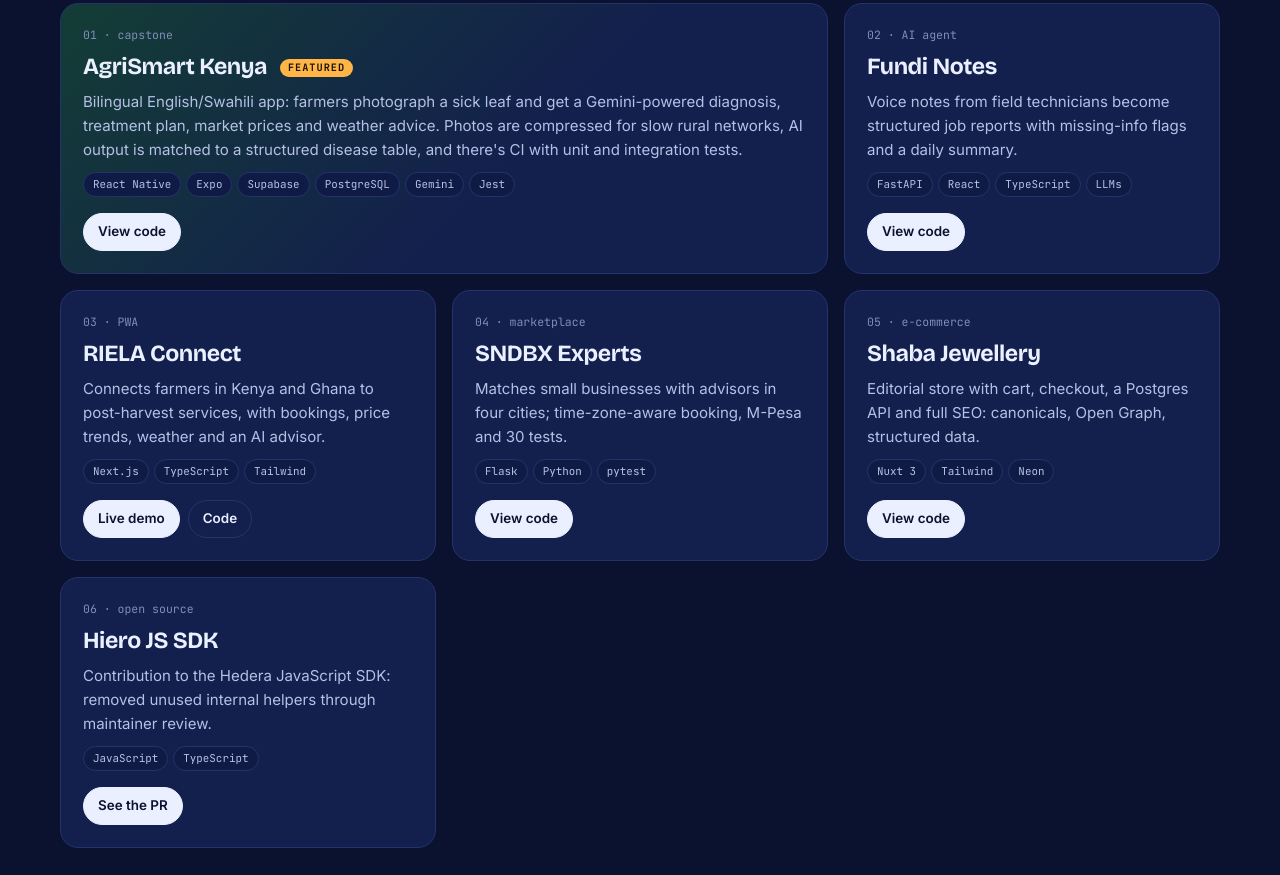
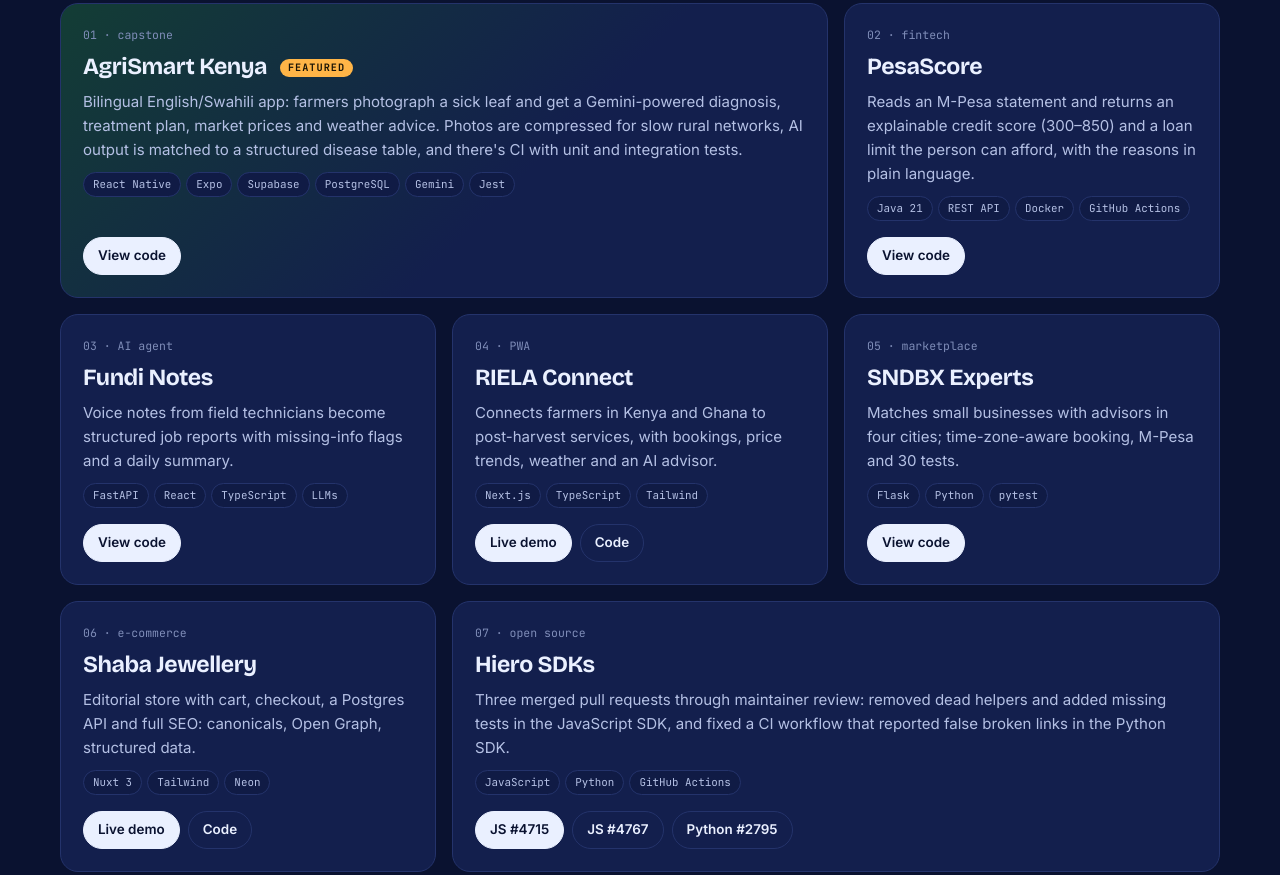
Before and after one commit to Kare100/valerie-portfolio, a plain HTML site: page index.html in a window 1280 px wide. Shown: the part 9120-9995 px from the top of the page. Drawn offline with nearby package versions, Linux system fonts and the light colour scheme.

Commit message:
Add PesaScore and all merged Hiero PRs, link Shaba live demo

```diff
--- a/index.html
+++ b/index.html
@@ -138,6 +138,9 @@ button { font: inherit; color: inherit; }
 .a-fb { position: absolute; inset: 0; display: grid; place-items: center; font-family: var(--f-d); font-weight: 800; font-size: 1.6rem; color: rgba(255,255,255,.85); }
 .a-riela { background: linear-gradient(135deg, #5A3A0E, #9A6A1B); }
 .a-sndbx { background: linear-gradient(135deg, #123058, #1C4E8A); }
+.a-pesa { background: linear-gradient(135deg, #0F3D2A, #1B6B47); display: flex !important; flex-direction: column; align-items: center; justify-content: center; gap: 2px; color: #E9FBEF; }
+.a-pesa b { font-family: var(--f-d); font-weight: 800; font-size: 2rem; line-height: 1; }
+.a-pesa small { font-family: var(--f-m); font-size: .62rem; letter-spacing: .08em; opacity: .8; }
 
 /* world overlay */
 .world { position: absolute; inset: 0; z-index: 12; opacity: 0; pointer-events: none; background: radial-gradient(ellipse at 50% 120%, #1A2C6E, transparent 60%), var(--night); }
@@ -178,12 +181,13 @@ button { font: inherit; color: inherit; }
 .card p { margin: 0; color: var(--ink-2); font-size: .94rem; }
 .card .tg { display: flex; flex-wrap: wrap; gap: 5px; }
 .card .tg span { font-family: var(--f-m); font-size: .68rem; padding: 3px 9px; border-radius: 99px; background: var(--night-2); border: 1px solid var(--line); color: var(--ink-2); }
-.card .lk { display: flex; gap: 8px; margin-top: auto; padding-top: 6px; }
+.card .lk { display: flex; flex-wrap: wrap; gap: 8px; margin-top: auto; padding-top: 6px; }
 .card .lk a { font-size: .84rem; font-weight: 600; text-decoration: none; padding: 7px 14px; border-radius: 99px; border: 1px solid var(--line); }
 .card .lk a:first-child { background: var(--ink); color: var(--night); border-color: var(--ink); }
 .card .lk a:hover { border-color: var(--amber); }
 .card.feat { grid-column: span 2; background: linear-gradient(135deg, #133D35, var(--panel) 60%); }
 @media (max-width: 620px) { .card.feat { grid-column: auto; } }
+@media (min-width: 961px) { .card.wide { grid-column: span 2; } }
 .badge { display: inline-block; font-family: var(--f-m); font-size: .64rem; letter-spacing: .1em; text-transform: uppercase; padding: 3px 8px; border-radius: 99px; background: var(--amber); color: #1A1406; margin-left: 8px; vertical-align: middle; }
 
 .xp { display: grid; border-top: 1px solid var(--line); }
@@ -446,18 +450,18 @@ footer { display: flex; flex-wrap: wrap; justify-content: space-between; gap: 8p
             <div class="lk"><a href="https://github.com/Kare100/sndbx-experts" target="_blank" rel="noopener">Code ↗</a></div></div>
         </article>
         <article class="win w5">
-          <div class="tb"><i></i><i></i><i></i>shaba-jewellery</div>
-          <div class="art a-shaba">SHABA</div>
-          <div class="bd"><h3>Shaba Jewellery</h3><p>An editorial e-commerce store with cart, checkout, a Postgres API and a full SEO checklist.</p>
-            <div class="tg"><span>Nuxt 3</span><span>Tailwind</span><span>Neon</span></div>
-            <div class="lk"><a href="https://github.com/Kare100/shaba-jewellery" target="_blank" rel="noopener">Code ↗</a></div></div>
+          <div class="tb"><i></i><i></i><i></i>pesascore</div>
+          <div class="art a-pesa"><b>712</b><small>LIMIT KES 8,500 · WHY ↓</small></div>
+          <div class="bd"><h3>PesaScore</h3><p>Turns an M-Pesa statement into an explainable credit score and a safe loan limit, for people with no bank history.</p>
+            <div class="tg"><span>Java 21</span><span>REST API</span><span>Docker</span></div>
+            <div class="lk"><a href="https://github.com/Kare100/pesascore" target="_blank" rel="noopener">Code ↗</a></div></div>
         </article>
         <article class="win w6">
-          <div class="tb"><i></i><i></i><i></i>hiero-sdk-js · PR #4715</div>
+          <div class="tb"><i></i><i></i><i></i>hiero-ledger · 3 merged PRs</div>
           <div class="art a-hiero"><div class="h">@@ internal helpers @@</div><div class="m">- function unusedHelper(bytes) {</div><div class="m">-   return bytes.slice(0, 4);</div><div class="p">+ // 4 dead helpers removed</div></div>
-          <div class="bd"><h3>Hiero JS SDK</h3><p>Open-source contribution to the Hedera SDK, through maintainer code review.</p>
-            <div class="tg"><span>JavaScript</span><span>Open source</span></div>
-            <div class="lk"><a href="https://github.com/hiero-ledger/hiero-sdk-js/pull/4715" target="_blank" rel="noopener">See PR ↗</a></div></div>
+          <div class="bd"><h3>Hiero SDKs</h3><p>Three merged pull requests to the Hiero JavaScript and Python SDKs, through maintainer code review.</p>
+            <div class="tg"><span>JavaScript</span><span>Python</span><span>Open source</span></div>
+            <div class="lk"><a href="https://github.com/Kare100#open-source" target="_blank" rel="noopener">See PRs ↗</a></div></div>
         </article>
       </div>
     </div>
@@ -526,21 +530,24 @@ footer { display: flex; flex-wrap: wrap; justify-content: space-between; gap: 8p
           <p>Bilingual English/Swahili app: farmers photograph a sick leaf and get a Gemini-powered diagnosis, treatment plan, market prices and weather advice. Photos are compressed for slow rural networks, AI output is matched to a structured disease table, and there's CI with unit and integration tests.</p>
           <div class="tg"><span>React Native</span><span>Expo</span><span>Supabase</span><span>PostgreSQL</span><span>Gemini</span><span>Jest</span></div>
           <div class="lk"><a href="https://github.com/Kare100/agrismart-kenya" target="_blank" rel="noopener">View code</a></div></article>
-        <article class="card"><span class="n">02 · AI agent</span><h3>Fundi Notes</h3><p>Voice notes from field technicians become structured job reports with missing-info flags and a daily summary.</p>
+        <article class="card"><span class="n">02 · fintech</span><h3>PesaScore</h3><p>Reads an M-Pesa statement and returns an explainable credit score (300–850) and a loan limit the person can afford, with the reasons in plain language.</p>
+          <div class="tg"><span>Java 21</span><span>REST API</span><span>Docker</span><span>GitHub Actions</span></div>
+          <div class="lk"><a href="https://github.com/Kare100/pesascore" target="_blank" rel="noopener">View code</a></div></article>
+        <article class="card"><span class="n">03 · AI agent</span><h3>Fundi Notes</h3><p>Voice notes from field technicians become structured job reports with missing-info flags and a daily summary.</p>
           <div class="tg"><span>FastAPI</span><span>React</span><span>TypeScript</span><span>LLMs</span></div>
           <div class="lk"><a href="https://github.com/Kare100/fundi-notes" target="_blank" rel="noopener">View code</a></div></article>
-        <article class="card"><span class="n">03 · PWA</span><h3>RIELA Connect</h3><p>Connects farmers in Kenya and Ghana to post-harvest services, with bookings, price trends, weather and an AI advisor.</p>
+        <article class="card"><span class="n">04 · PWA</span><h3>RIELA Connect</h3><p>Connects farmers in Kenya and Ghana to post-harvest services, with bookings, price trends, weather and an AI advisor.</p>
           <div class="tg"><span>Next.js</span><span>TypeScript</span><span>Tailwind</span></div>
           <div class="lk"><a href="https://riela-connect-1.vercel.app" target="_blank" rel="noopener">Live demo</a><a href="https://github.com/Kare100/riela-connect" target="_blank" rel="noopener">Code</a></div></article>
-        <article class="card"><span class="n">04 · marketplace</span><h3>SNDBX Experts</h3><p>Matches small businesses with advisors in four cities; time-zone-aware booking, M-Pesa and 30 tests.</p>
+        <article class="card"><span class="n">05 · marketplace</span><h3>SNDBX Experts</h3><p>Matches small businesses with advisors in four cities; time-zone-aware booking, M-Pesa and 30 tests.</p>
           <div class="tg"><span>Flask</span><span>Python</span><span>pytest</span></div>
           <div class="lk"><a href="https://github.com/Kare100/sndbx-experts" target="_blank" rel="noopener">View code</a></div></article>
-        <article class="card"><span class="n">05 · e-commerce</span><h3>Shaba Jewellery</h3><p>Editorial store with cart, checkout, a Postgres API and full SEO: canonicals, Open Graph, structured data.</p>
+        <article class="card"><span class="n">06 · e-commerce</span><h3>Shaba Jewellery</h3><p>Editorial store with cart, checkout, a Postgres API and full SEO: canonicals, Open Graph, structured data.</p>
           <div class="tg"><span>Nuxt 3</span><span>Tailwind</span><span>Neon</span></div>
-          <div class="lk"><a href="https://github.com/Kare100/shaba-jewellery" target="_blank" rel="noopener">View code</a></div></article>
-        <article class="card"><span class="n">06 · open source</span><h3>Hiero JS SDK</h3><p>Contribution to the Hedera JavaScript SDK: removed unused internal helpers through maintainer review.</p>
-          <div class="tg"><span>JavaScript</span><span>TypeScript</span></div>
-          <div class="lk"><a href="https://github.com/hiero-ledger/hiero-sdk-js/pull/4715" target="_blank" rel="noopener">See the PR</a></div></article>
+          <div class="lk"><a href="https://shaba-jewellery.vercel.app" target="_blank" rel="noopener">Live demo</a><a href="https://github.com/Kare100/shaba-jewellery" target="_blank" rel="noopener">Code</a></div></article>
+        <article class="card wide"><span class="n">07 · open source</span><h3>Hiero SDKs</h3><p>Three merged pull requests through maintainer review: removed dead helpers and added missing tests in the JavaScript SDK, and fixed a CI workflow that reported false broken links in the Python SDK.</p>
+          <div class="tg"><span>JavaScript</span><span>Python</span><span>GitHub Actions</span></div>
+          <div class="lk"><a href="https://github.com/hiero-ledger/hiero-sdk-js/pull/4715" target="_blank" rel="noopener">JS #4715</a><a href="https://github.com/hiero-ledger/hiero-sdk-js/pull/4767" target="_blank" rel="noopener">JS #4767</a><a href="https://github.com/hiero-ledger/hiero-sdk-python/pull/2795" target="_blank" rel="noopener">Python #2795</a></div></article>
       </div>
     </section>
 
```
Also changed, not shown: 1 other file.
